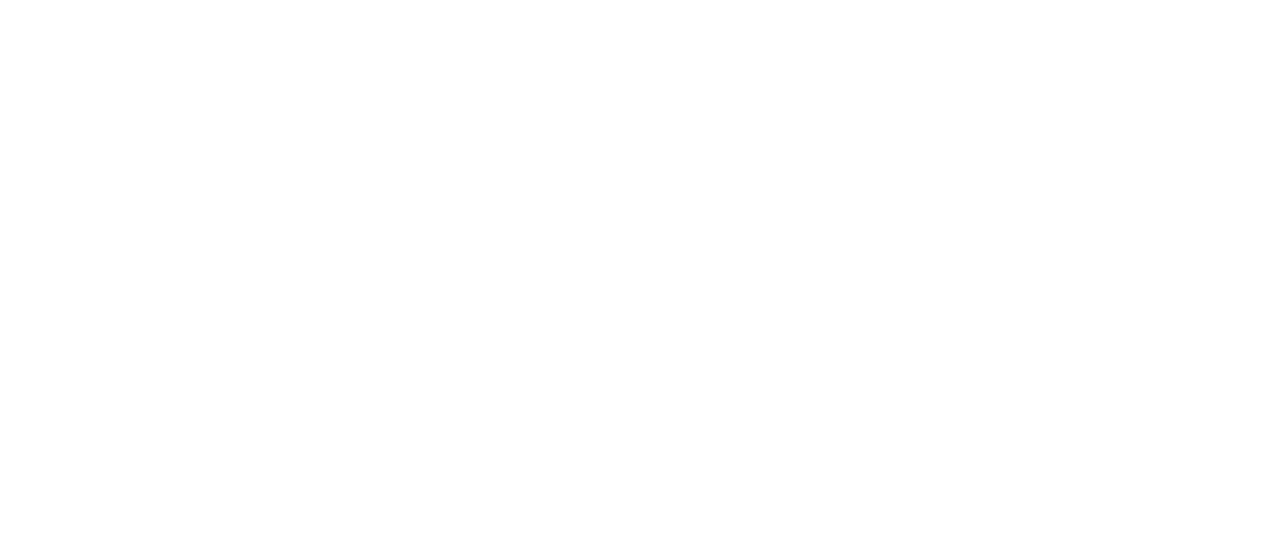
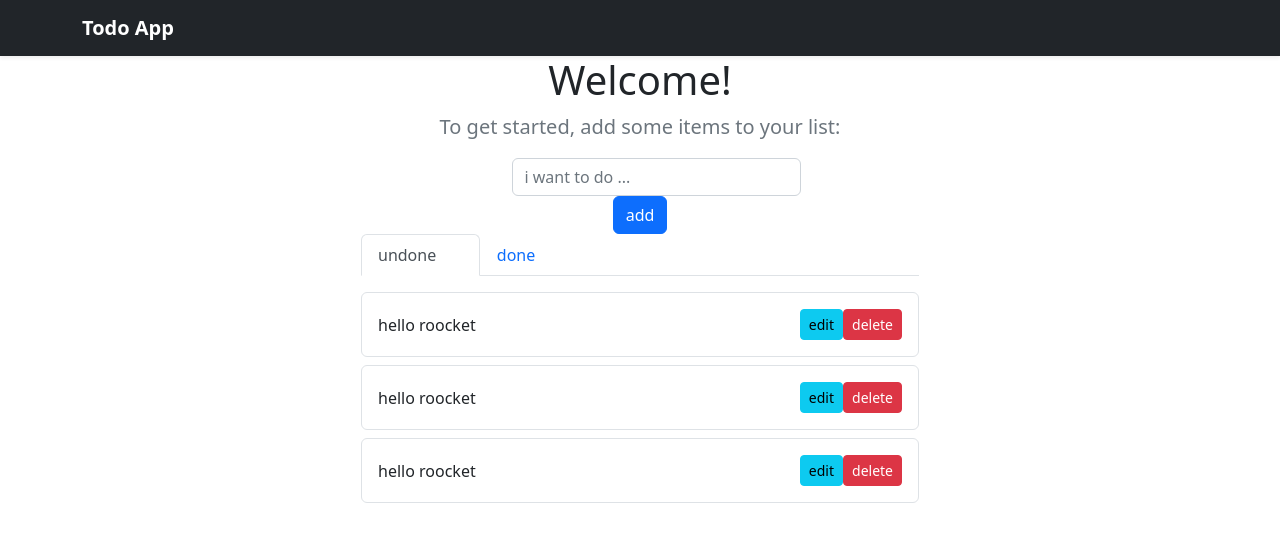
Before and after one commit to ftmeslr/react-todo-list, a React (Create React App) app: page / in a window 1280 px wide. Shown: the top 542 px of the page. Built offline with nearby package versions, Linux system fonts and the light colour scheme.

Commit message:
add html file and bootstrap styles

```diff
--- a/package.json
+++ b/package.json
@@ -6,6 +6,7 @@
     "@testing-library/jest-dom": "^5.16.5",
     "@testing-library/react": "^13.4.0",
     "@testing-library/user-event": "^13.5.0",
+    "bootstrap": "^5.2.3",
     "react": "^18.2.0",
     "react-dom": "^18.2.0",
     "react-scripts": "5.0.1",
--- a/src/App.js
+++ b/src/App.js
@@ -1,10 +1,117 @@
-import './App.css';
+import "./App.css";
 
 function App() {
   return (
-    <div className="App">
-
-    </div>
+    <>
+      <body>
+        <div className="App">
+          <header>
+            <div className="navbar navbar-dark bg-dark shadow-sm">
+              <div className="container d-flex justify-content-between">
+                <a
+                  href="google.com"
+                  className="navbar-brand d-flex align-items-center"
+                >
+                  <strong>Todo App</strong>
+                </a>
+              </div>
+            </div>
+          </header>
+          <main>
+            <section className="jumbotron">
+              <div className="container d-flex flex-column align-items-center">
+                <h1 className="jumbotron-heading">Welcome!</h1>
+                <p className="lead text-muted">
+                  To get started, add some items to your list:
+                </p>
+                <div className="form-inline">
+                  <div className="form-group">
+                    <input
+                      type="text"
+                      className="form-control mx-sm-3"
+                      placeholder="i want to do ..."
+                    />
+                    <button className="btn btn-primary">add</button>
+                  </div>
+                </div>
+              </div>
+            </section>
+            <div className="todosList">
+              <div className="container">
+                <div className="d-flex flex-column align-items-center ">
+                  <nav className="col-6 mb-3">
+                    <div className="nav nav-tabs" id="nav-tab" role="tablist">
+                      <a
+                        href="google.com"
+                        className="nav-item nav-link active font-weight-bold"
+                        id="nav-home-tab"
+                      >
+                        undone <span className="badge badge-secondary">9</span>
+                      </a>
+                      <a
+                        href="google.com"
+                        className="nav-item nav-link font-weight-bold"
+                        id="nav-profile-tab"
+                      >
+                        done <span className="badge badge-success">9</span>
+                      </a>
+                    </div>
+                  </nav>
+                  <div className="col-6 mb-2">
+                    <div className="d-flex justify-content-between align-items-center border rounded p-3">
+                      <div>hello roocket</div>
+                      <div>
+                        <button type="button" className="btn btn-info btn-sm">
+                          edit
+                        </button>
+                        <button
+                          type="button"
+                          className="btn btn-danger btn-sm ml-1"
+                        >
+                          delete
+                        </button>
+                      </div>
+                    </div>
+                  </div>
+                  <div className="col-6 mb-2">
+                    <div className="d-flex justify-content-between align-items-center border rounded p-3">
+                      <div>hello roocket</div>
+                      <div>
+                        <button type="button" className="btn btn-info btn-sm">
+                          edit
+                        </button>
+                        <button
+                          type="button"
+                          className="btn btn-danger btn-sm ml-1"
+                        >
+                          delete
+                        </button>
+                      </div>
+                    </div>
+                  </div>
+                  <div className="col-6 mb-2">
+                    <div className="d-flex justify-content-between align-items-center border rounded p-3">
+                      <div>hello roocket</div>
+                      <div>
+                        <button type="button" className="btn btn-info btn-sm">
+                          edit
+                        </button>
+                        <button
+                          type="button"
+                          className="btn btn-danger btn-sm ml-1"
+                        >
+                          delete
+                        </button>
+                      </div>
+                    </div>
+                  </div>
+                </div>
+              </div>
+            </div>
+          </main>
+        </div>
+      </body>
+    </>
   );
 }
 
--- a/src/index.css
+++ b/src/index.css
@@ -1,3 +1,4 @@
+
 body {
   margin: 0;
   font-family: -apple-system, BlinkMacSystemFont, 'Segoe UI', 'Roboto', 'Oxygen',
--- a/src/index.js
+++ b/src/index.js
@@ -2,6 +2,7 @@
 import ReactDOM from 'react-dom/client';
 import './index.css';
 import App from './App';
+import 'bootstrap/dist/css/bootstrap.css';
 
 const root = ReactDOM.createRoot(document.getElementById('root'));
 root.render(
```
Also changed, not shown: 1 other file (tests, documents, lock files or other folders).
